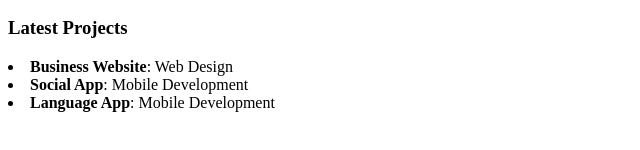
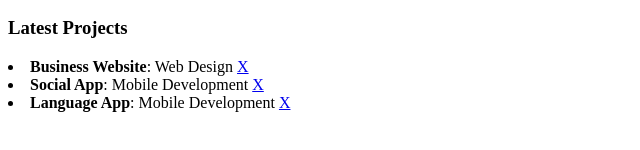
Before and after one commit to Jun711/react-practice, a React (Create React App) app: page / in a window 1280 px wide. Shown: the part 166-316 px from the top of the page, without its empty margins (0-640 px from the left). Built offline with nearby package versions, Linux system fonts and the light colour scheme.

Commit message:
deleteProject and update state

```diff
--- a/package.json
+++ b/package.json
@@ -5,7 +5,8 @@
   "dependencies": {
     "react": "^16.1.1",
     "react-dom": "^16.1.1",
-    "react-scripts": "1.0.17"
+    "react-scripts": "1.0.17",
+    "uuid": "^3.1.0"
   },
   "scripts": {
     "start": "react-scripts start",
--- a/src/App.js
+++ b/src/App.js
@@ -1,6 +1,7 @@
 import React, { Component } from 'react';
 import Projects from './components/Projects';
 import AddProject from './components/AddProject';
+import uuid from 'uuid';
 import './App.css';
 
 class App extends Component {
@@ -14,14 +15,17 @@
   componentWillMount() {
     this.setState({projects: [
       {
+        id: uuid.v4(),
         title: 'Business Website',
         category: 'Web Design'
       },
       {
+        id: uuid.v4(),
         title: 'Social App',
         category: 'Mobile Development'
       },
       {
+        id: uuid.v4(),
         title: 'Language App',
         category: 'Mobile Development'
       }
@@ -35,13 +39,20 @@
     this.setState({projects: projects});
   }
 
+  handleDeleteProject(id) {
+    let projects = this.state.projects;
+    let index = projects.findIndex(x => x.id === id);
+    projects.splice(index, 1);
+    this.setState({projects: projects});
+  }
+
   render() {
     return (
       <div className="App">
         My App
 
         <AddProject addProject={this.handleAddProject.bind(this)}/>
-        <Projects projects={this.state.projects}/>
+        <Projects projects={this.state.projects} onDelete={this.handleDeleteProject.bind(this)}/>
       </div>
     );
   }
--- a/src/components/AddProject.js
+++ b/src/components/AddProject.js
@@ -1,4 +1,5 @@
 import React, { Component } from 'react';
+import uuid from 'uuid';
 
 class AddProject extends Component {
   constructor() {
@@ -21,6 +22,7 @@
       console.log('submitted category', this.refs.category.value)
       this.setState({
         newProject: {
+          id: uuid.v4(),
           title: this.refs.title.value,
           category: this.refs.category.value
         }
--- a/src/components/ProjectItem.jsx
+++ b/src/components/ProjectItem.jsx
@@ -1,10 +1,16 @@
 import React, { Component } from 'react';
 
 class ProjectItem extends Component {
+
+  deleteProject(id) {
+    console.log('delete id: ', id)
+    this.props.onDelete(id);
+  }
+
   render() {
     return (
       <li className="ProjectItem">
-        <strong>{this.props.project.title}</strong>: {this.props.project.category}
+        <strong>{this.props.project.title}</strong>: {this.props.project.category}  <a href="#" onClick={this.deleteProject.bind(this, this.props.project.id)}>X</a>
       </li>
     );
   }
--- a/src/components/Projects.js
+++ b/src/components/Projects.js
@@ -3,6 +3,9 @@
 
 
 class Projects extends Component {
+  deleteProject(id) {
+		this.props.onDelete(id);
+	}
 
   render() {
   	let projectItems;
@@ -10,7 +13,7 @@
 			projectItems = this.props.projects.map(project => {
 				// console.log(project);
 				return (
-					<ProjectItem key={project.title} project={project} />
+					<ProjectItem onDelete={this.deleteProject.bind(this)} key={project.id} project={project} />
 				);
 			})
 		}
```
